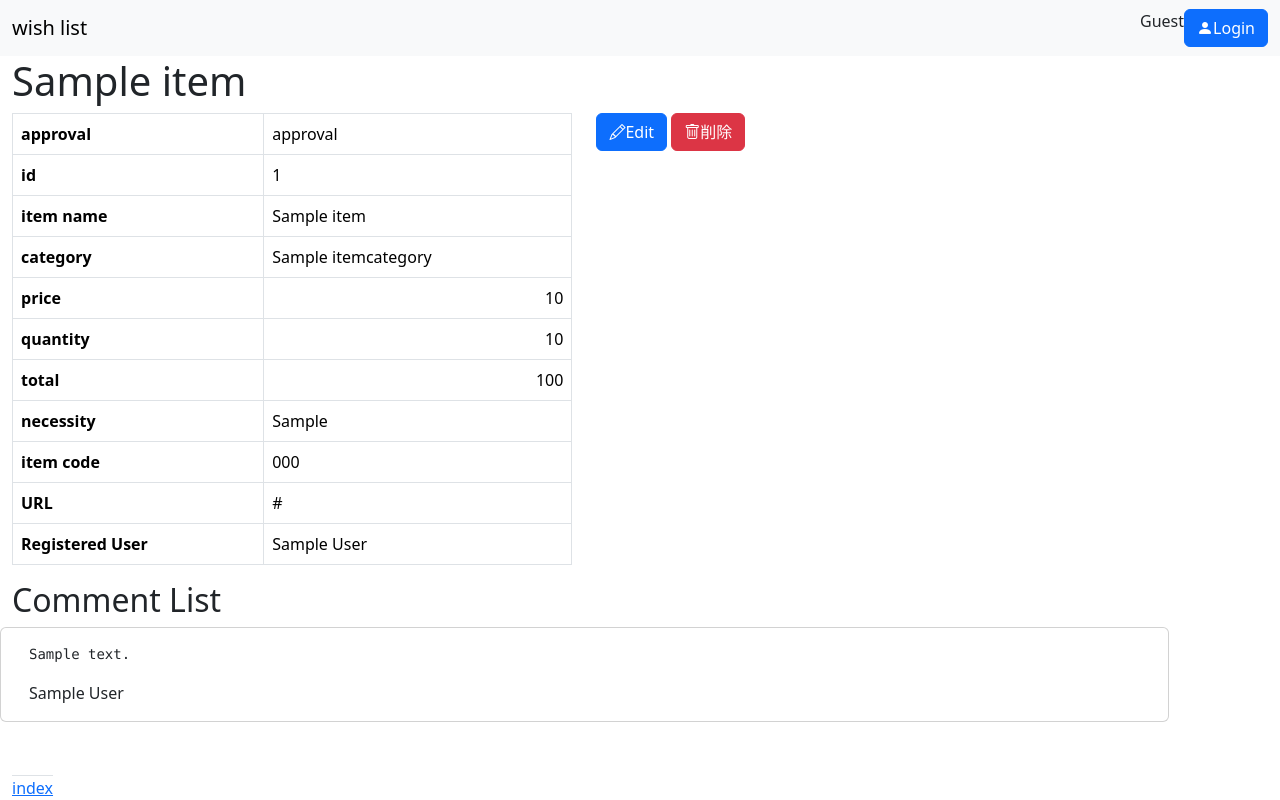
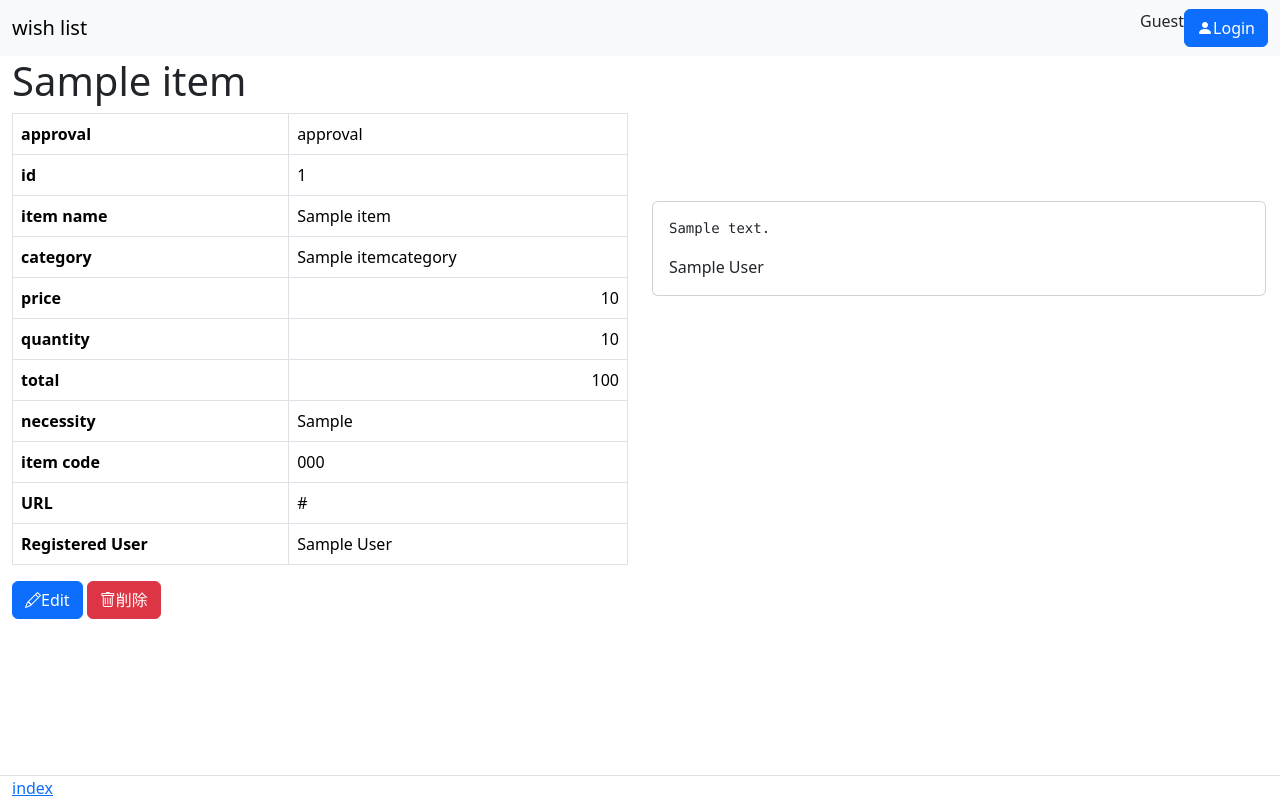
Before and after one commit to yasumichi/DriedPotato, a Django app: page /items/1/ in a window 1280 px wide. Run offline with Django 5.2, Linux system fonts and the light colour scheme; tables that the repository leaves empty hold one stand-in row (values such as "Sample post"); some libraries are stand-ins or nearby versions.

Commit message:
Adjusted the design.

```diff
--- a/items/static/items/css/wishlist.css
+++ b/items/static/items/css/wishlist.css
@@ -15,8 +15,8 @@
 #main {
   position: fixed;
   top: 99px;
-  max-height: calc(100vh - 100px);
-  overflow: scroll;
+  height: calc(100vh - 100px);
+  overflow-y: scroll;
 }
 
 .table-sticky thead th {
@@ -28,8 +28,17 @@
 #detail-main {
   position: fixed;
   top: 57px;
-  max-height: calc(100vh - 100px);
-  overflow: scroll;
+  height: calc(100vh - 100px);
+  overflow-y: scroll;
+}
+
+#comment-list {
+  position: fixed;
+  top: 201px;
+  height: calc(100vh - 249px);
+  overflow-y: scroll;
+  width: 48%;
+  bottom: 25px;
 }
 
 #footer {
--- a/items/templates/items/detail.html
+++ b/items/templates/items/detail.html
@@ -6,9 +6,9 @@
 {% block content %}
 {% load humanize %}
 {% load mathfilters %}
-<div id="detail-main" class="row">
+<div id="detail-main" class="row w-100">
+  <div class="col-6">
     <h1>{{ item.item_name }}</h1>
-  <div class="col-6">
     <table class="table table-bordered">
       <tbody>
         <tr>
@@ -46,8 +46,7 @@
         </tr>
       </tbody>
     </table>
-  </div>
-  <div class="col-6">
+    <div>
       <a href="{% url 'items:update' pk=item.pk %}" class="btn btn-primary"><i class="bi-pencil"></i>{% trans "Edit" %}</a>
       <a href="{% url 'items:delete' pk=item.pk %}" class="btn btn-danger"><i class="bi-trash"></i>{% trans "Delete" %}</a>
       {% if user.is_staff %}
@@ -58,7 +57,8 @@
         {% endif %}
       {% endif %}
     </div>
-
+  </div>
+  <div class="col-6">
     {% if user.is_authenticated %}
     <form action="{% url 'items:comment' item.id %}" method="POST"-->
       {% csrf_token %}
@@ -70,7 +70,7 @@
     {% endif %}
 
     {% if comment_list %}
-<h2>{% trans "Comment List" %}</h2>
+    <div id="comment-list">
       {% for comment in comment_list %}
       <div class="card">
         <div class="card-body">
@@ -79,9 +79,12 @@
         </div>
       </div>
       {% endfor %}
+    </div>
     {% endif %}
   </div>
-<div id="footer" class="border-top">
+
+</div>
+<div id="footer" class="row w-100 border-top">
   <div><a href="../">{% trans "index" %}</a></div>
 </div>
 
```
Also changed, not shown: locale/ja/LC_MESSAGES/django.po, 1 other file. Lines whose indentation alone changed are shown as unchanged.
